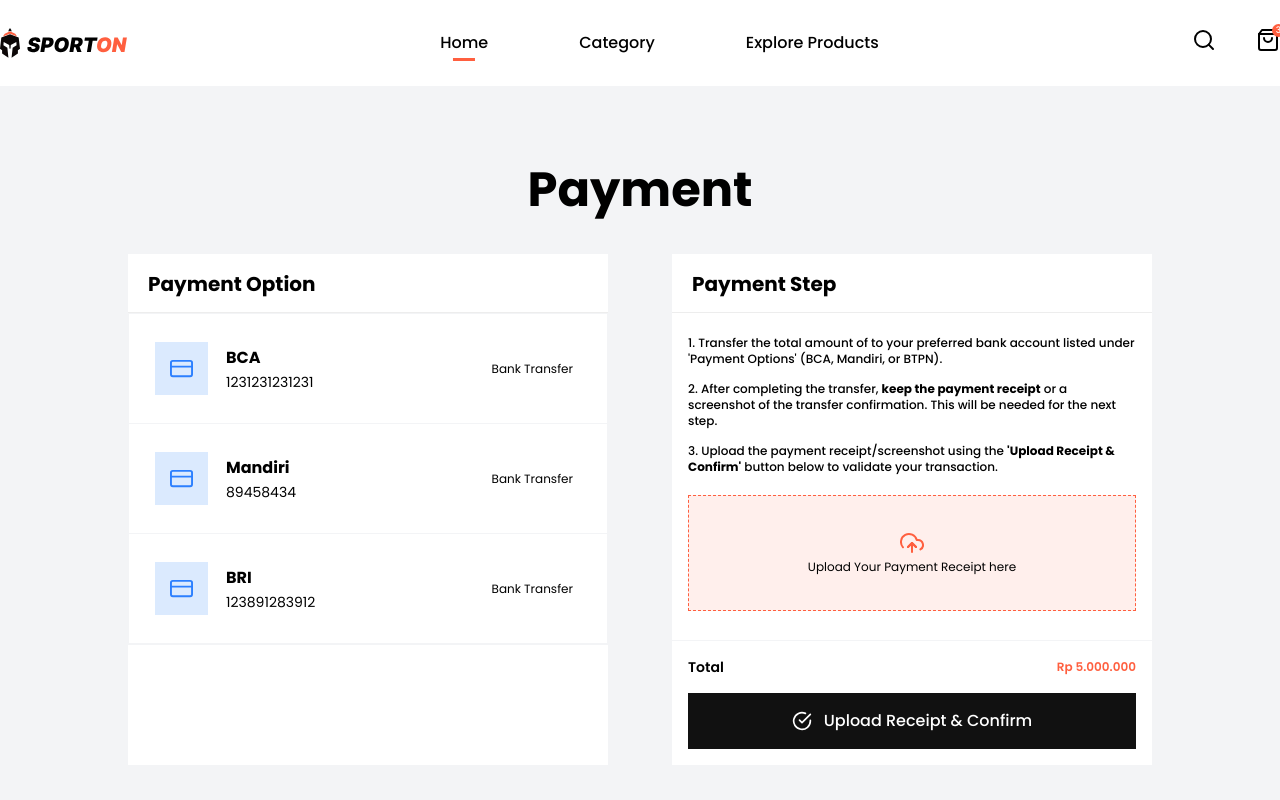
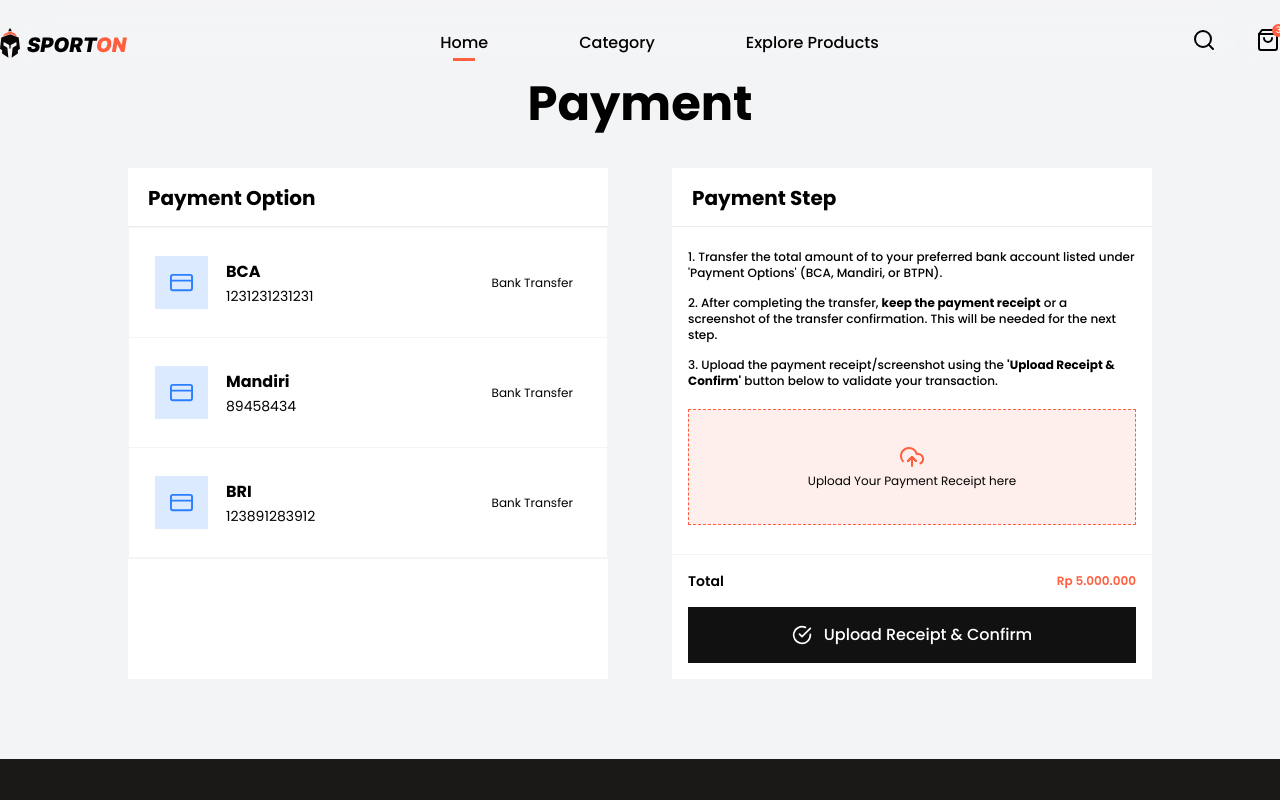
Before and after one commit to veydayen07/sporton-fe, a Next.js app: page /payment in a window 1280 px wide. Shown: the top 800 px of the page. Built offline with nearby package versions, Linux system fonts and the light colour scheme.

Commit message:
progress

```diff
--- a/app/(landing)/components/layouts/HeaderLayouts.tsx
+++ b/app/(landing)/components/layouts/HeaderLayouts.tsx
@@ -9,7 +9,7 @@ import CartPopUp from "../ui/CartPopUp";
 const HeaderLayout = () => {
   const [isCartOpen, setIsCartOpen] = useState(false);
   return (
-    <header className="">
+    <header className="fixed backdrop-blur-xl w-full z-50">
       <div className="flex container mx-auto py-7 justify-between">
         <Link href={"/"}>
           {" "}
--- a/app/types/index.ts
+++ b/app/types/index.ts
@@ -46,4 +46,14 @@ interface PurchasedItems {
   qty: string;
 }
 
-export type { Category, Product, Bank, Transaction };
+interface CartItem extends Product {
+  qty: number;
+}
+
+interface CustomerInfo {
+  customerName: string;
+  customerContact: number | null;
+  customerAddress: string;
+}
+
+export type { Category, Product, Bank, Transaction, CartItem, CustomerInfo };
```
Also changed, not shown: app/(landing)/components/ui/FileUploads.tsx (+0 -14 lines).
